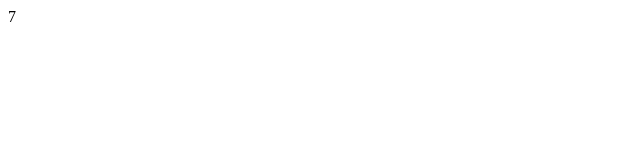
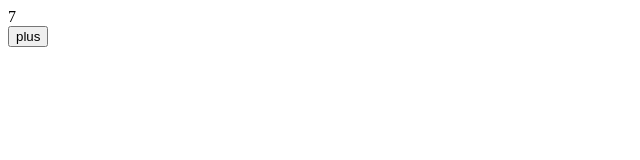
Before and after one commit to nayokim/React, a React (Create React App) app: page / in a window 1280 px wide. Shown: the top 160 px of the page, without its empty margins (0-640 px from the left). Built offline with nearby package versions, Linux system fonts and the light colour scheme.

Commit message:
event handler - button

```diff
--- a/src/index.js
+++ b/src/index.js
@@ -174,16 +174,25 @@ const App = () => {
   //The function call adds state to the component and renders it initialized with the value of zero.
   //The counter variable is assigned the initial value of state which is zero. The variable setCounter is assigned to a function that will be used to modify the state.
   const [counter, setCounter] = useState(0);
+  const handleClick = () => {
+    console.log('clicked')
+  }
 
   //The application calls the setTimeout function and passes it two parameters: a function to increment the counter state and a timeout of one second:
   // react re-renders the component which means that the function body of the component function gets re-executed when setCounter is called
   // the second time the component function is executed, it calls the useState function and returns the new value of the state : 1
   setTimeout(() => setCounter(counter + 1), 1000);
 
+
   //debug
-  console.log('rendering ... ' , counter)
+  // console.log('rendering ... ' , counter)
 
-  return <div>{counter}</div>;
+  return (
+    <div>
+      <div>{counter}</div>
+      <button onClick={handleClick}>plus</button>
+    </div>
+  )
 }
 
 // let counter = 1
```
